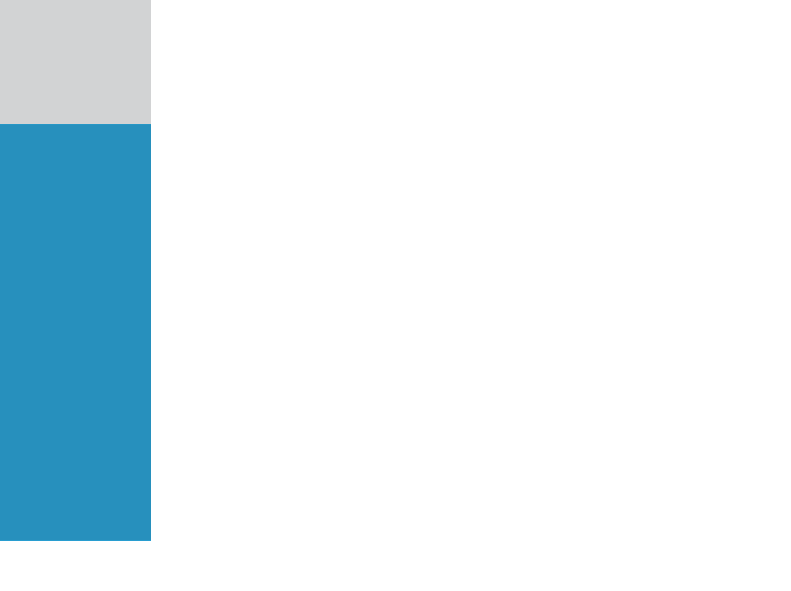
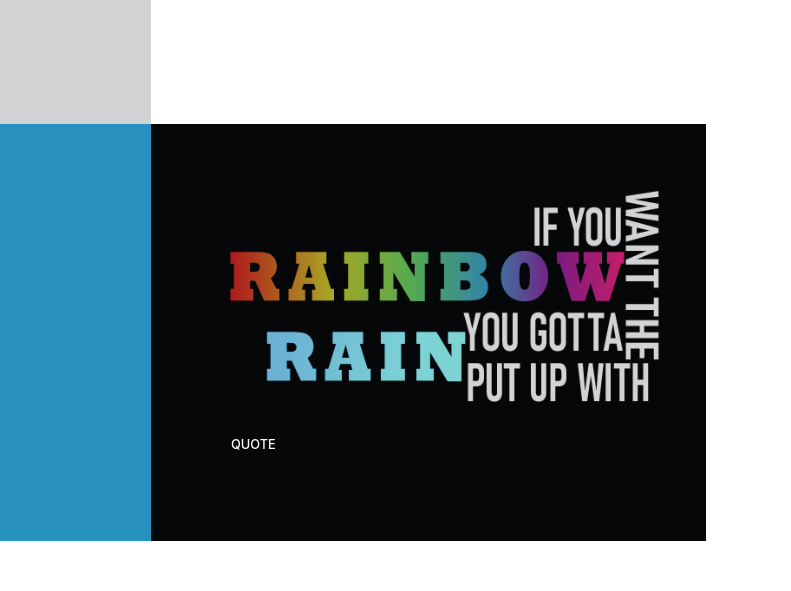
Before and after one commit to tyson06edwards/tyson06edwards.github.io, a website with bundled scripts: page index.html in a window 1280 px wide. Shown: the part 4221-4812 px from the top of the page, 489-1280 px from the left. Built offline with nearby package versions, Linux system fonts and the light colour scheme.

Commit message:
Updated Portfolio

```diff
--- a/index.html
+++ b/index.html
@@ -212,6 +212,16 @@
             <img class="img-fluid" src="img/drsuessquote1.png" alt="">
           </a>
         </div>
+        <div class="col-lg-6">
+          <a class="portfolio-item" href="img/quote4png">
+            <span class="caption">
+              <span class="caption-content">
+                <h2>Quote</h2>
+              </span>
+            </span>
+            <img class="img-fluid" src="img/quote4.png" alt="">
+          </a>
+        </div>
       </div>
   </section>
 
```
Also changed, not shown: img/quote4.png (added).
